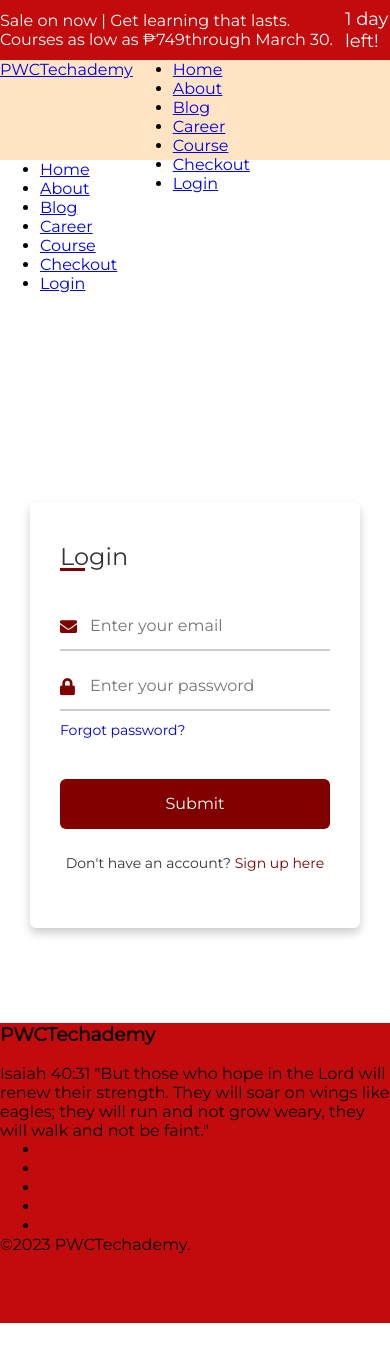
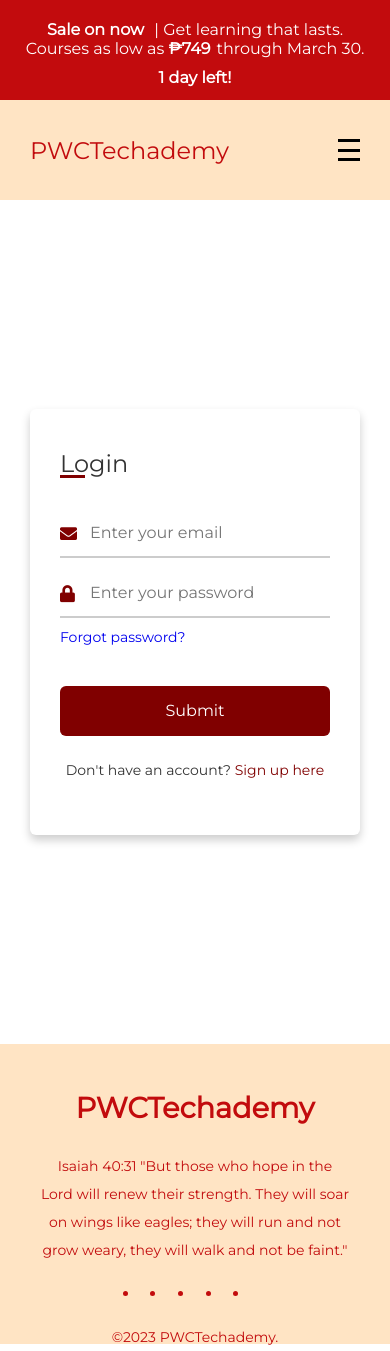
Before and after one commit to PWC-Students/pwctechacademy, a plain HTML site: page loginandregister.html in a window 390 px wide. Before the commit the page ends 1323 px from the top, so only its background shows below. Drawn offline with nearby package versions, Linux system fonts and the light colour scheme; a script that the page names is missing; some icons are missing.

Commit message:
Update loginandregister.css

```diff
--- a/loginandregister.css
+++ b/loginandregister.css
@@ -76,24 +76,136 @@ img {
 
 header {
   display: flex;
+  flex-direction: column;
   justify-content: start;
   align-items: center;
-  height: 60px;
+  height: 100px;
   width: 100%;
+  padding: 20px 0;
+  row-gap: 10px;
   background-color: #c20b0d;
   color: white;
 }
 
 header p {
-  font-size: 18px;
+  font-size: 24px;
+  font-weight: bolder;
+}
+header span {
+  color: white;
+  margin-right: 6px;
+  font-weight: bolder;
+}
+nav {
+  width: 100%;
+  height: 100px;
+  background-color: bisque;
+  display: grid;
+  grid-template-columns: 0.3fr 1fr;
+  align-items: center;
+  padding: 20px 0;
+  position: sticky;
+  top: 0;
+  z-index: 10;
+  color: #c20b0d;
+  padding: 0 30px;
+}
+nav .logo {
+  text-decoration: none;
+  color: #c20b0d;
+  font-size: 35px;
+}
+nav ul {
+  display: flex;
+  column-gap: 20px;
+  justify-content: end;
+  align-items: end;
+}
+nav ul li a {
+  text-decoration: none;
+  color: #c20b0d;
+  font-size: 20px;
 }
 
-nav {
-  height: 100px;
-  background-color: bisque;
+nav ul li a:hover {
+  color: red;
+  transition: 0.3s ease-in;
+}
+nav .button {
+  text-decoration: none;
+  margin-right: 40px;
+  font-size: 20px;
+  border: 1px solid white;
+  background: transparent;
+  padding: 5px 10px;
+  border-radius: 5px;
+}
+nav .button:hover {
+  border: 1px solid red;
+  transition: 0.3s ease-in;
+}
+.nav-toggle {
   display: flex;
+  flex-direction: column;
+  justify-content: space-between;
+  height: 22px;
+  width: 22px;
 }
 
+.nav-toggle .bar {
+  height: 3px;
+  width: 100%;
+  background-color: black;
+  transition: all 100ms ease-in-out;
+}
+
+.nav-toggle:hover {
+  cursor: pointer;
+}
+.nav-toggle2 {
+  display: flex;
+  flex-direction: column;
+  justify-content: space-between;
+  height: 22px;
+  width: 22px;
+}
+.nav-toggle2 .bar {
+  height: 3px;
+  width: 100%;
+  background-color: black;
+  transition: all 100ms ease-in-out;
+}
+
+.nav-toggle2:hover {
+  cursor: pointer;
+}
+.x:nth-of-type(2) {
+  transition: all 100ms ease-in-out;
+  transform-origin: center;
+  width: 0;
+}
+
+.x:nth-of-type(3) {
+  transition: all 100ms ease-in-out;
+  transform: rotate(-45deg);
+  transform-origin: bottom left;
+  width: 28px;
+}
+
+.sidebar {
+  position: fixed;
+  top: 0;
+  left: -100%; /* position off-screen */
+  width: 100%;
+  height: 100%;
+  background-color: bisque;
+  transition: all 0.3s ease-in-out; /* animate the transition */
+  z-index: 10;
+}
+
+.sidebar.active {
+  left: 0; /* position on-screen */
+}
 body {
   overflow-x: hidden;
   width: 100%;
@@ -102,13 +214,52 @@ body {
 
 main {
   width: 100%;
-  height: 100vh;
+  height: 100%;
 }
 
 footer {
+  display: flex;
+  flex-direction: column;
+  justify-content: start;
+  row-gap: 20px;
   height: 300px;
-  background-color: #c20b0d;
+  width: 100%;
+  align-items: center;
+  background-color: bisque;
+  padding: 40px 80px;
+  font-family: 'Open Sans';
+  color: #c20b0d;
 }
+footer h3 {
+  font-size: 1.8rem;
+  font-weight: bolder;
+  text-transform: capitalize;
+  line-height: 3rem;
+  margin: 0;
+}
+
+footer p {
+  max-width: 800px;
+  line-height: 28px;
+  font-size: 14px;
+  text-align: center;
+}
+
+footer .socials {
+  display: flex;
+  column-gap: 10px;
+  padding: 0;
+}
+
+footer .socials a {
+  text-decoration: none;
+}
+
+footer .socials a i {
+  font-size: 1.1rem;
+  color: #c20b0d;
+}
+
 
 /* ============================================================================================ */
 
@@ -316,3 +467,102 @@ margin-top: 40px;
 /* xl */
 @media only screen and (max-width: 1920px) {
 }
+@media only screen and (min-width: 0px) {
+  header {
+    display: flex;
+    flex-direction: column;
+    justify-content: start;
+    align-items: center;
+    text-align: center;
+    height: 100px;
+    width: 100%;
+    padding: 20px 20px;
+    row-gap: 10px;
+    background-color: #c20b0d;
+    color: white;
+  }
+
+  header p {
+    font-size: 16px;
+  }
+
+  nav div {
+    display: flex;
+    justify-content: end;
+    align-items: end;
+  }
+
+  nav div ul {
+    display: none;
+  }
+
+  nav .logo {
+    text-decoration: none;
+    color: #c20b0d;
+    font-size: 24px;
+    margin-left: 0;
+  }
+
+  .nav-toggle {
+    display: flex;
+    flex-direction: column;
+    justify-content: space-between;
+    height: 22px;
+    width: 22px;
+  }
+
+  .nav-toggle2 {
+    position: absolute;
+    top: 30px;
+    right: 40px;
+  }
+
+  .sidebar {
+    padding: 100px 0;
+  }
+
+  .sidebar ul {
+    display: flex;
+    flex-direction: column;
+    row-gap: 60px;
+    justify-content: center;
+    align-items: center;
+    padding: 0;
+  }
+
+  .sidebar ul li a {
+    color: #c20b0d;
+    font-size: 26px;
+  }
+
+  .checkout__container h1 {
+    display: none;
+  }
+
+  footer {
+    padding: 40px 40px;
+  }
+}
+/* md */
+@media only screen and (min-width: 1024px) {
+  .nav-toggle {
+    display: none;
+    flex-direction: column;
+    justify-content: space-between;
+    height: 22px;
+    width: 22px;
+  }
+
+  nav div ul {
+    display: flex;
+  }
+
+  header p {
+    font-size: 24px;
+    font-weight: bolder;
+  }
+
+  footer {
+    padding: 40px 80px;
+  }
+}
```
